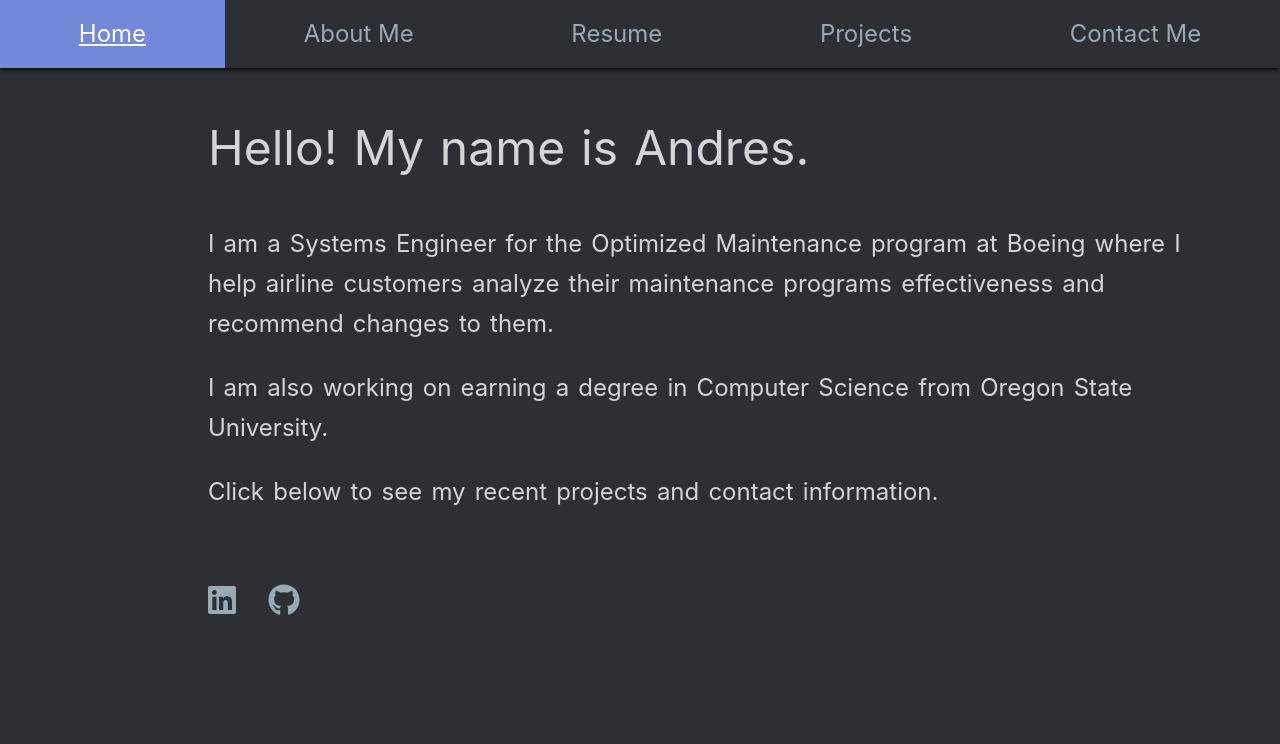
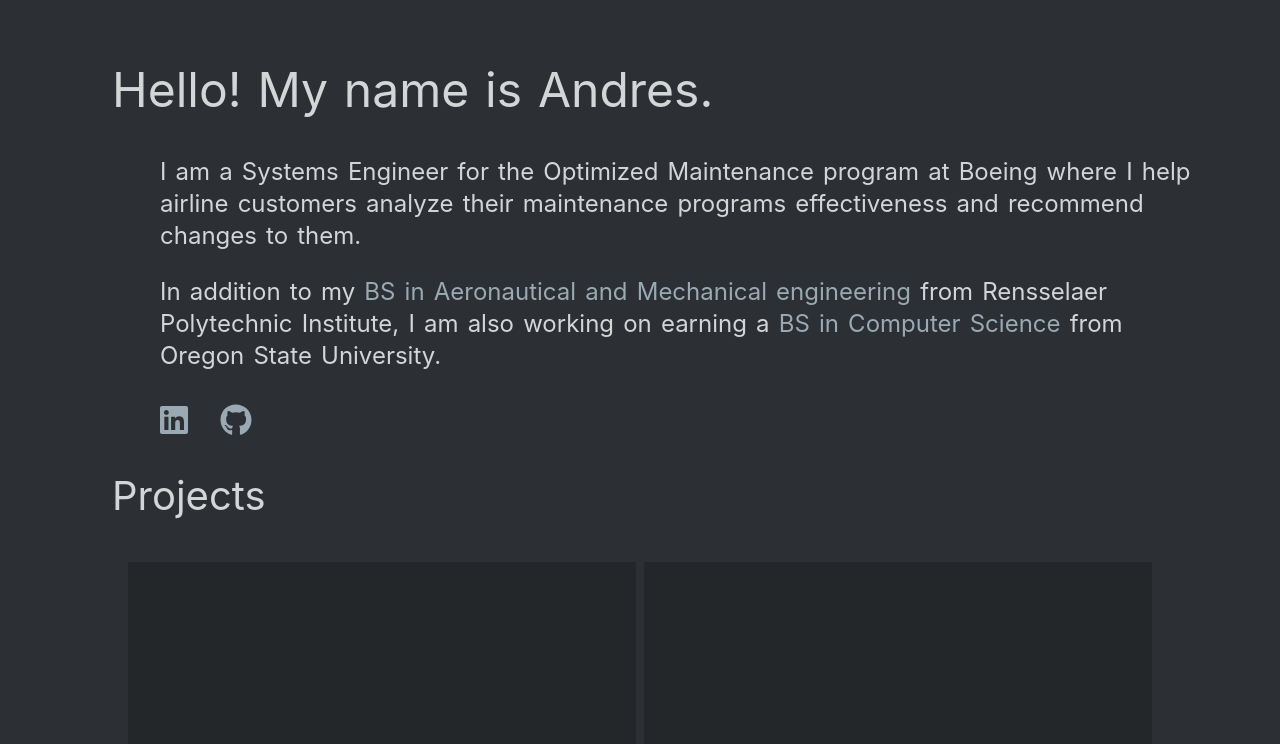
Before and after one commit to AndresZourelli/my-website, a React (Create React App) app in the folder client/: page / in a window 1280 px wide. Shown: the top 744 px of the page. Built offline with nearby package versions, Linux system fonts and the light colour scheme.

Commit message:
redesign

```diff
--- a/client/src/App.js
+++ b/client/src/App.js
@@ -7,7 +7,6 @@
 function App() {
 	return (
 		<div>
-			<Navigation />
 			<Route path="/" component={Home} />>
 		</div>
 	);
--- a/client/src/components/AboutMe/AboutMe.scss
+++ b/client/src/components/AboutMe/AboutMe.scss
@@ -1,4 +1,7 @@
 .nameCard {
+	h1 {
+		padding-bottom: 1rem;
+	}
 	h4 {
 		padding-bottom: .75rem;
 	}
--- a/client/src/components/Home/Home.js
+++ b/client/src/components/Home/Home.js
@@ -2,8 +2,6 @@
 import './Home.scss';
 import { FontAwesomeIcon } from '@fortawesome/react-fontawesome';
 import { faLinkedin, faGithub } from '@fortawesome/free-brands-svg-icons';
-import AboutMe from '../AboutMe/AboutMe';
-import Resume from '../Resume/Resume';
 import Projects from '../Projects/Projects';
 
 export class Home extends Component {
@@ -17,9 +15,16 @@
 						customers analyze their maintenance programs effectiveness and recommend changes to them.
 					</h3>
 					<h3 className="main-description">
-						I am also working on earning a degree in Computer Science from Oregon State University.
+						In addition to my{' '}
+						<span className="school">
+							<a href="https://www.rpi.edu/">BS in Aeronautical and Mechanical engineering</a>
+						</span>{' '}
+						from Rensselaer Polytechnic Institute, I am also working on earning a{' '}
+						<span className="school">
+							<a href="https://oregonstate.edu/">BS in Computer Science</a>
+						</span>{' '}
+						from Oregon State University.
 					</h3>
-					<h3 className="main-description">Click below to see my recent projects and contact information.</h3>
 					<div className="icons">
 						<a href="/" className="id">
 							<FontAwesomeIcon icon={faLinkedin} size="2x" />
@@ -29,8 +34,6 @@
 						</a>
 					</div>
 				</main>
-				<AboutMe />
-				<Resume />
 				<Projects />
 			</div>
 		);
--- a/client/src/components/Home/Home.scss
+++ b/client/src/components/Home/Home.scss
@@ -35,19 +35,34 @@
 h4 {
 	color: rgba($tertiary-color, .8);
 	font-weight: 400;
-	padding-left: 8rem;
-	line-height: 2.5rem;
+	line-height: 1.25rem;
 	word-spacing: .15rem;
 
 	&.main-name {
 		font-size: 3rem;
 		padding-bottom: 3rem;
+		padding-left: 2rem;
 	}
 
 	&.main-description {
+		line-height: 2rem;
 		font-size: 1.5rem;
-		padding-left: 8rem;
+		padding-left: 5rem;
 		padding-bottom: 1rem;
+	}
+}
+
+.school {
+	color: $quartile-color;
+
+	&:hover {
+		color: rgba($color: #88bcff, $alpha: 1.5);
+		text-decoration: underline;
+		cursor: pointer;
+	}
+	a:visited {
+		text-decoration: none;
+		color: inherit;
 	}
 }
 
@@ -108,13 +123,13 @@
 }
 
 main {
-	padding: 8rem 5rem;
+	padding: 5rem 5rem 2rem 5rem;
 	background: $secondary-color;
 
 	div {
 		&.icons {
-			padding-top: 3rem;
-			padding-left: 7rem;
+			padding-top: .5rem;
+			padding-left: 4rem;
 		}
 	}
 
--- a/client/src/components/Projects/Projects.js
+++ b/client/src/components/Projects/Projects.js
@@ -1,5 +1,6 @@
 import React from 'react';
 import Card from '../card/card';
+import './Projects.scss';
 
 const Projects = () => {
 	return (
--- /dev/null
+++ b/client/src/components/Projects/Projects.scss
@@ -0,0 +1,7 @@
+.projects-container {
+	padding: 1rem 5rem 5rem 5rem;
+}
+
+h1 {
+	padding-left: 2rem;
+}
```
